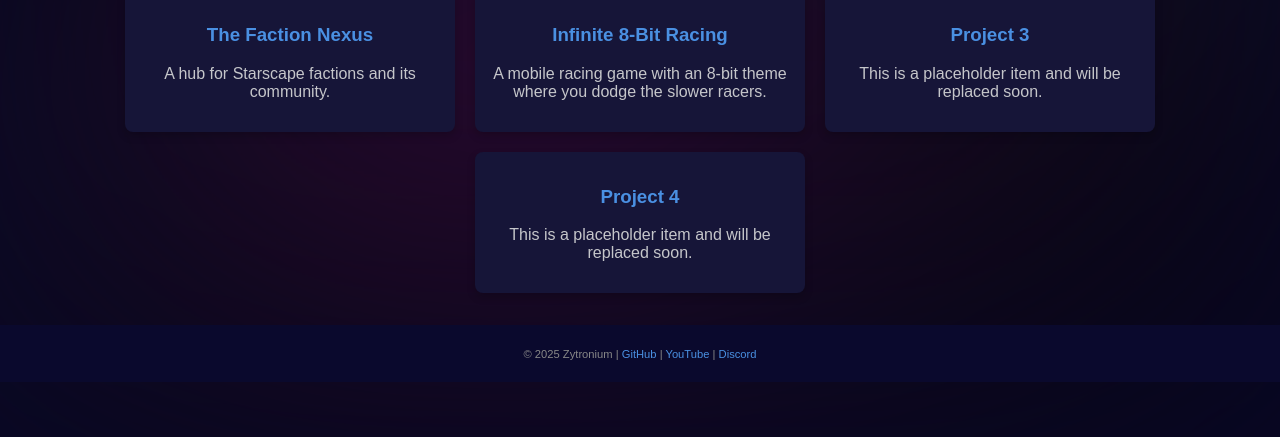
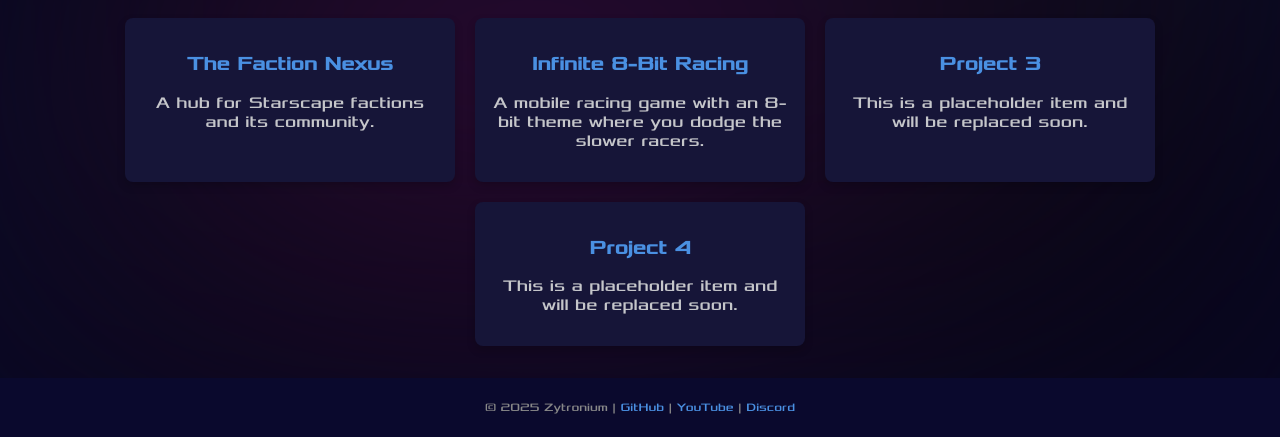
Before and after one commit to Zytronium/Zytronium, a plain HTML site: page index.html in a window 1280 px wide. Shown: the part 404-841 px from the top of the page. Before the commit the page ends 800 px from the top, so only its background shows below. Drawn offline with Linux system fonts and the light colour scheme.

Commit message:
Fixed font

```diff
--- a/css/style.css
+++ b/css/style.css
@@ -12,6 +12,11 @@ body {
 header {
     text-align: center;
     padding: 1em 0;
+}
+
+@font-face {
+    font-family: 'Xolonium';
+    src: url('/Zytronium/fonts/Xolonium-Regular.otf');
 }
 
 /* Scrollbar track */
```
